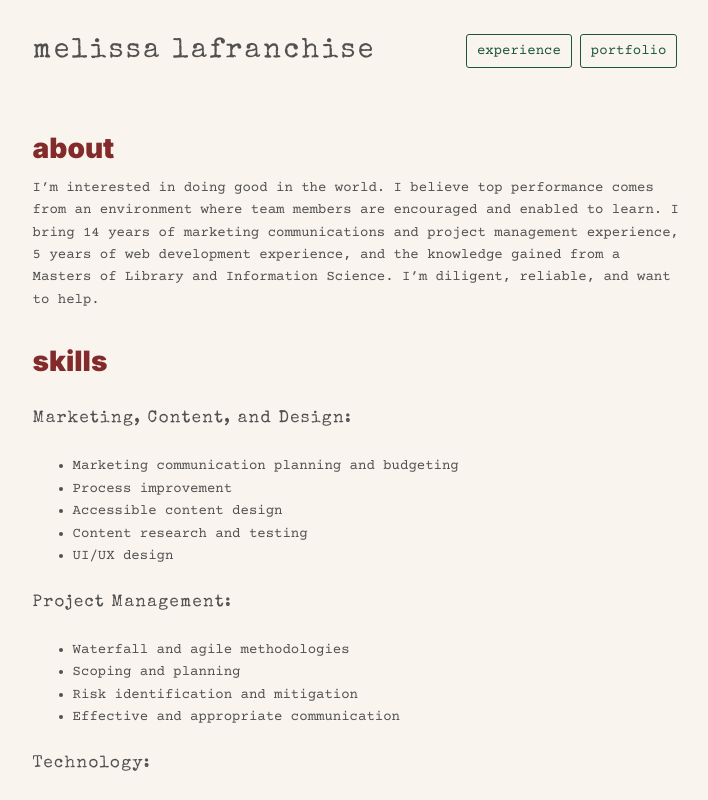
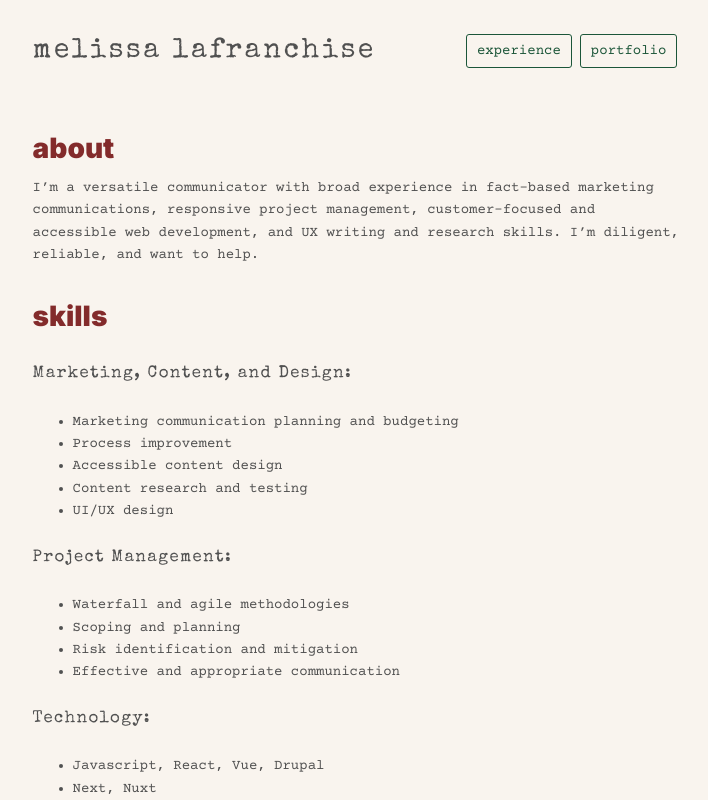
Before and after one commit to pulchrit/melissalafranchise, a Next.js app: page / in a window 1280 px wide. Shown: the top 800 px of the page, without its empty margins (283-991 px from the left). Built offline with nearby package versions, Linux system fonts and the light colour scheme.

Commit message:
Update header copy

```diff
--- a/pages/index.js
+++ b/pages/index.js
@@ -42,12 +42,10 @@ export default function Home() {
       <section>
         <Title text="about" />
         <p>
-          I’m interested in doing good in the world. I believe top performance
-          comes from an environment where team members are encouraged and
-          enabled to learn. I bring 14 years of marketing communications and
-          project management experience, 5 years of web development experience,
-          and the knowledge gained from a Masters of Library and Information
-          Science. I’m diligent, reliable, and want to help.
+          I’m a versatile communicator with broad experience in fact-based
+          marketing communications, responsive project management,
+          customer-focused and accessible web development, and UX writing and
+          research skills. I’m diligent, reliable, and want to help.
         </p>
         <Subtitle text="skills" />
         <div className={styles.skill}>
```
